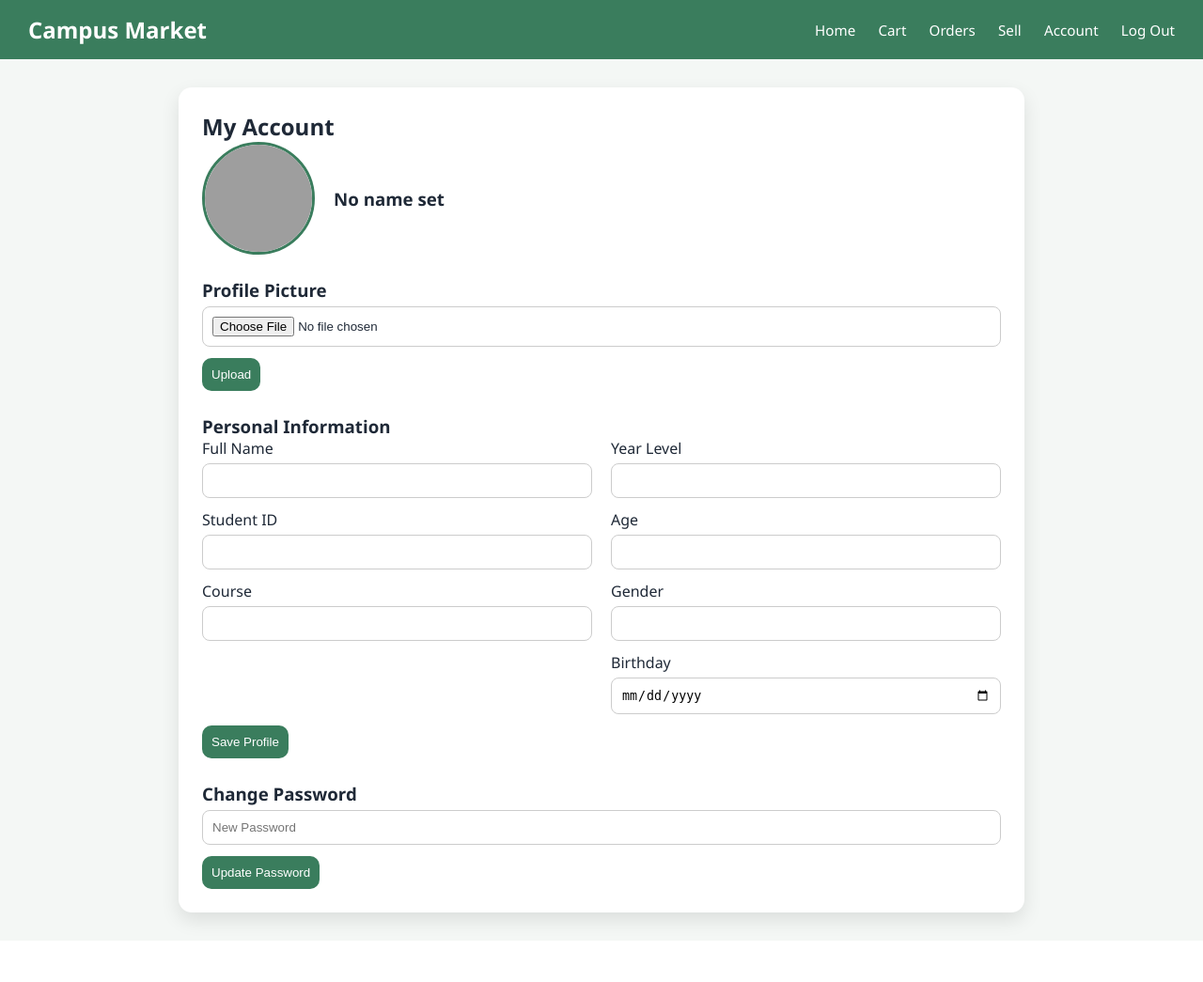
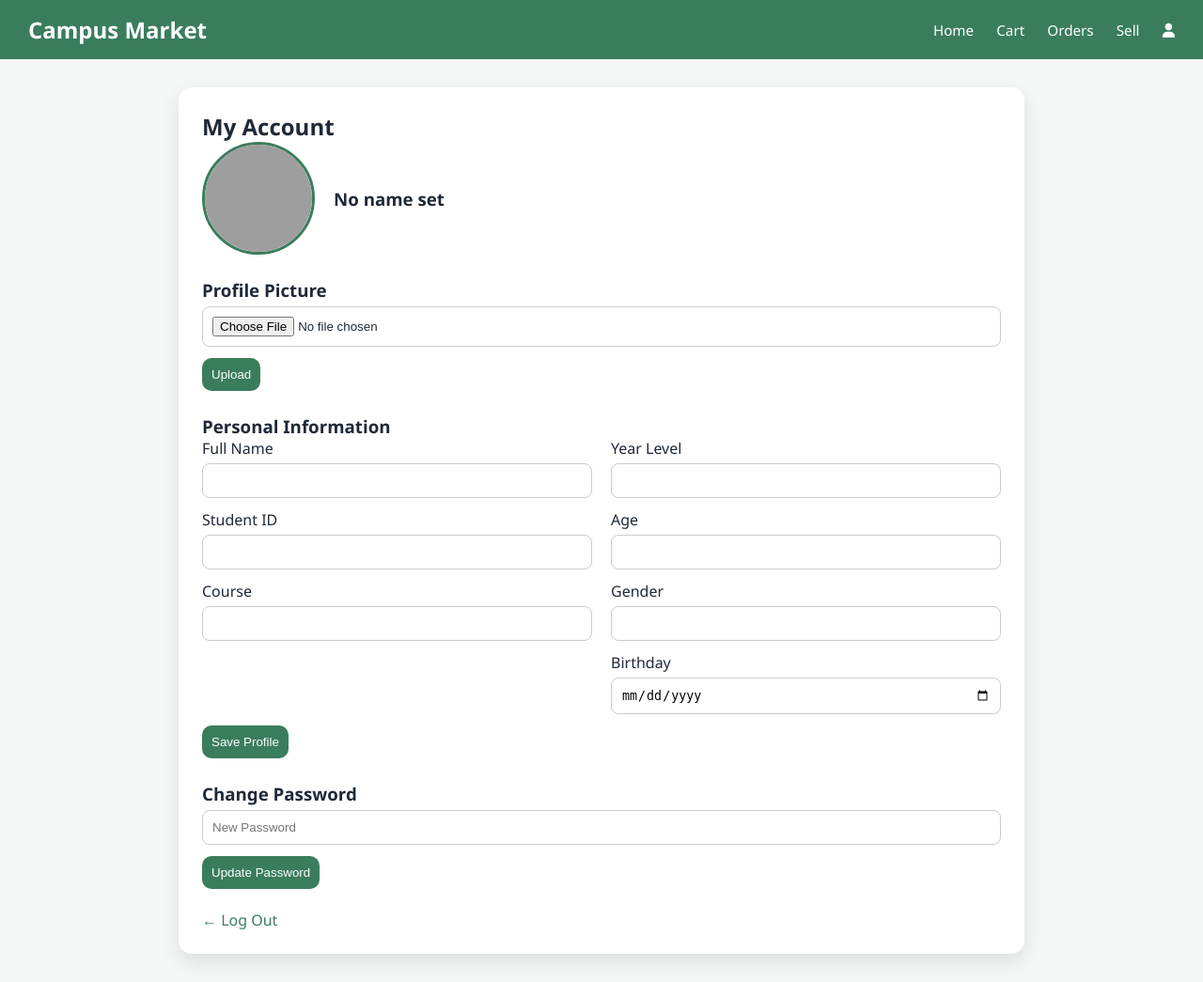
Before and after one commit to RENEL-199/Campus-Marketplace, a PHP site: page /account.php in a window 1280 px wide. Shown: the whole page at 94% size. Before the commit the page ends 993 px from the top, so only its background shows below. Run offline with PHP 8.4, Linux system fonts and the light colour scheme; the visitor is signed in with stand-in values (Sample User, id 1); grey boxes are pictures that could not be loaded.

Commit message:
Change account link to Account icon

```diff
--- a/public/account.php
+++ b/public/account.php
@@ -92,6 +92,7 @@ if ($_SERVER["REQUEST_METHOD"] === "POST" && isset($_FILES['profile_pic'])) {
 <title>My Account</title>
 
 <link rel="stylesheet" href="../assets/index-style.css">
+<link rel="stylesheet" href="https://cdnjs.cloudflare.com/ajax/libs/font-awesome/6.5.0/css/all.min.css">
 
 <style>
 
@@ -169,8 +170,8 @@ input, select {
         <a href="cart.php">Cart</a>
         <a href="orders.php">Orders</a>
         <a href="seller_dashboard.php">Sell</a>
-        <a href="account.php">Account</a>
-        <a href="logout.php">Log Out</a>
+        <a href="account.php"><i class="fa-solid fa-user"></i></a>
+
     </div>
 </nav>
 
@@ -247,6 +248,8 @@ input, select {
     </form>
 </div>
 
+<br>
+<a href="logout.php">← Log Out</a>
 </div>
 
 </body>
--- a/public/cart.php
+++ b/public/cart.php
@@ -86,7 +86,7 @@ $total = 0;
 <title>Cart</title>
 
 <link rel="stylesheet" href="../assets/index-style.css">
-
+<link rel="stylesheet" href="https://cdnjs.cloudflare.com/ajax/libs/font-awesome/6.5.0/css/all.min.css">
 <style>
 
 .cart-container {
@@ -174,8 +174,8 @@ $total = 0;
         <a href="cart.php">Cart</a>
         <a href="orders.php">Orders</a>
         <a href="seller_dashboard.php">Sell</a>
-        <a href="account.php">Account</a>
-        <a href="logout.php">Log Out</a>
+        <a href="account.php"><i class="fa-solid fa-user"></i></a>
+
     </div>
 </nav>
 
--- a/public/index.php
+++ b/public/index.php
@@ -45,6 +45,7 @@ if ($search) {
 <title>Campus Market</title>
 
 <link rel="stylesheet" href="../assets/index-style.css">
+<link rel="stylesheet" href="https://cdnjs.cloudflare.com/ajax/libs/font-awesome/6.5.0/css/all.min.css">
 </head>
 
 <body>
@@ -56,8 +57,8 @@ if ($search) {
         <a href="cart.php">Cart</a>
         <a href="orders.php">Orders</a>
         <a href="seller_dashboard.php">Sell</a>
-        <a href="account.php">Account</a>
-        <a href="logout.php">Log Out</a>
+        <a href="account.php"><i class="fa-solid fa-user"></i></a>
+
     </div>
 </nav>
 
--- a/public/sell.php
+++ b/public/sell.php
@@ -69,6 +69,7 @@ $products = $repo->getByUser($user_id);
     <meta charset="UTF-8">
     <title>Sell Item</title>
     <link rel="stylesheet" href="../assets/sell-style.css">
+    <link rel="stylesheet" href="https://cdnjs.cloudflare.com/ajax/libs/font-awesome/6.5.0/css/all.min.css">
 </head>
 
 <body>
@@ -79,8 +80,9 @@ $products = $repo->getByUser($user_id);
         <a href="index.php">Home</a>
         <a href="cart.php">Cart</a>
         <a href="orders.php">Orders</a>
-        <a href="sell.php">Sell</a>
-        <a href="account.php">Account</a>
+        <a href="seller_dashboard.php">Sell</a>
+        <a href="account.php"><i class="fa-solid fa-user"></i></a>
+
     </div>
 </nav>
 
```
Also changed, not shown: public/checkout.php (+6 -25 lines), public/logout.php (+2 -12 lines), public/orders.php (+3 -8 lines), public/seller_dashboard.php (+5 -9 lines).
